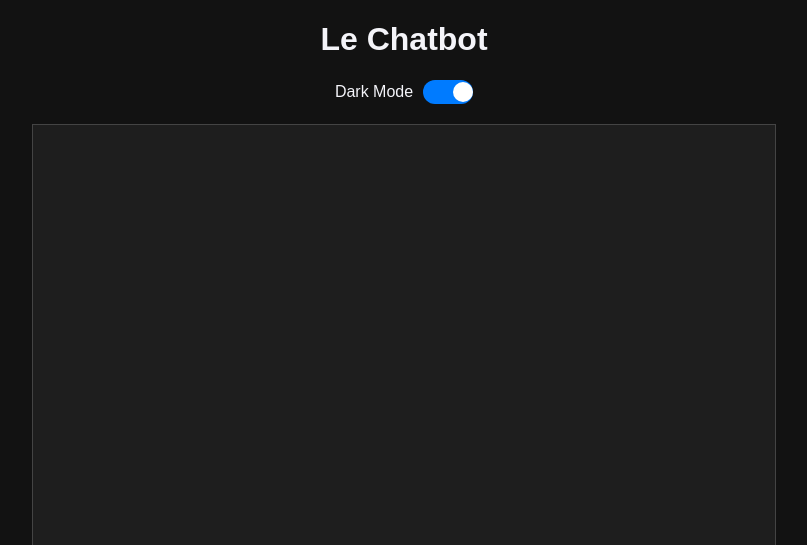
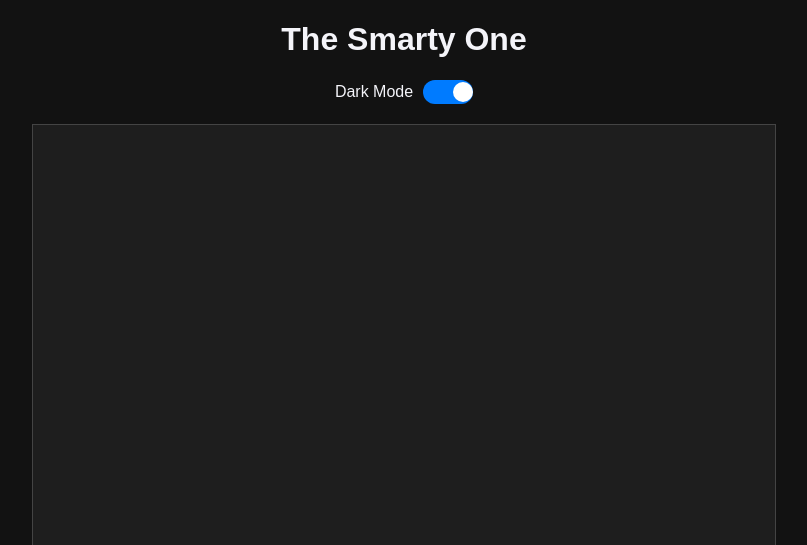
Before and after one commit to jfcf0802/custom-chatbot, a Flask app: page / in a window 1280 px wide. Shown: the top 545 px of the page, without its empty margins (236-1043 px from the left). Run offline with Flask 3, Linux system fonts and the light colour scheme.

Commit message:
Name update

```diff
--- a/model.py
+++ b/model.py
@@ -13,7 +13,7 @@ def get_conversation_response(prompt, history):
     if history==None:
         prompt = (
             f"### Instructions ###\n"
-            f"You are a helpful assistant called Blitzcrank (unless otherwise stated by the user). Answer the user's question or respond to their statement: {prompt}.\n"
+            f"You are a helpful assistant called The Smarty One (unless otherwise stated by the user). Answer the user's question or respond to their statement: {prompt}.\n"
             f"Start your response with 'Assistant: ' without restating the instructions.\n"
         )
 
--- a/templates/index.html
+++ b/templates/index.html
@@ -1,7 +1,7 @@
 <!DOCTYPE html>
 <html>
 <head>
-    <title>Le Chatbot</title>
+    <title>The Smarty One</title>
     <style>
         body {
             font-family: Arial, sans-serif;
@@ -255,7 +255,7 @@
 <body>
     <div id="chat-container">
         <div class="header">
-            <h1>Le Chatbot</h1>
+            <h1>The Smarty One</h1>
             <div class="toggle-container">
                 <span class="toggle-label">Dark Mode</span>
                 <label class="toggle-switch">
```
